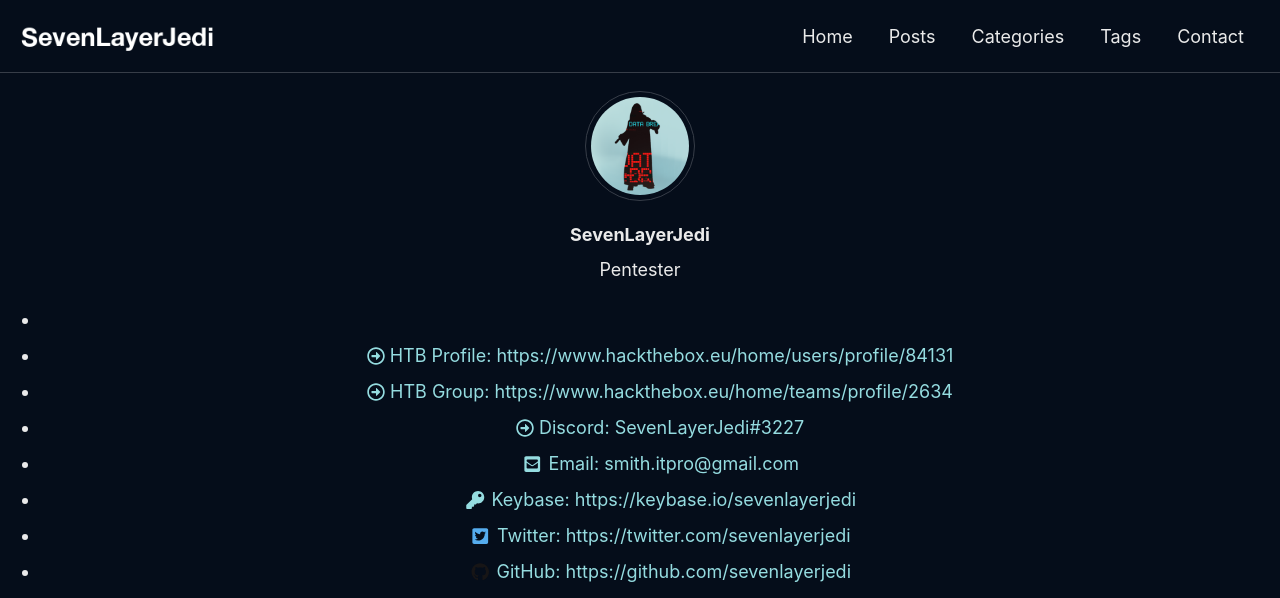
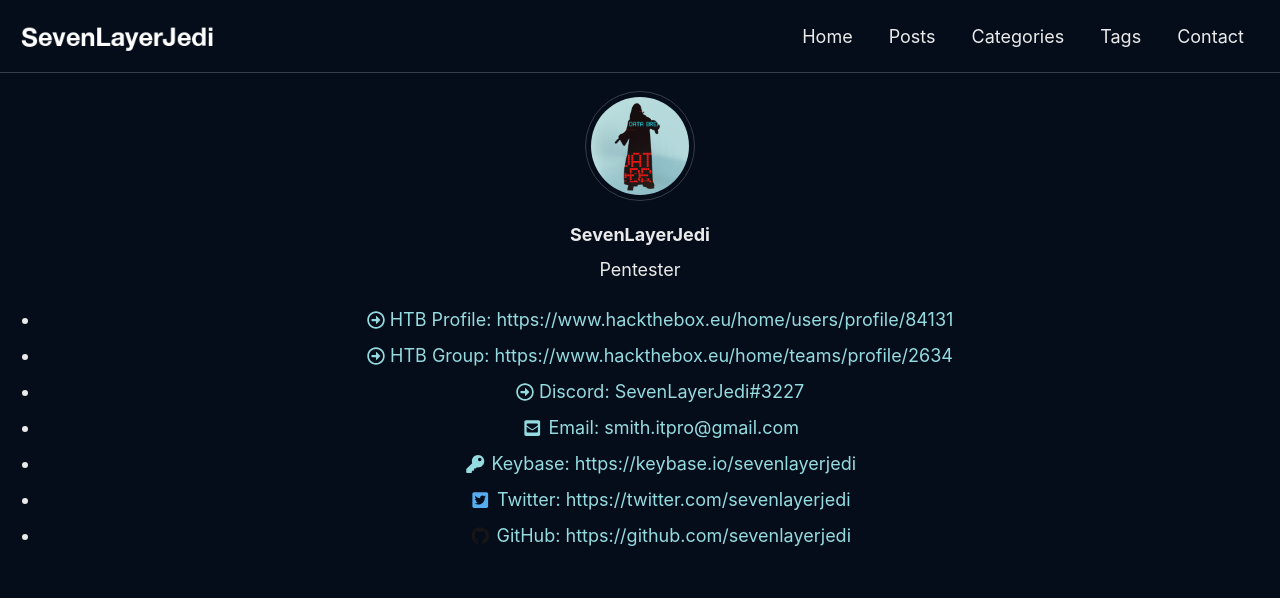
Before and after one commit to SevenLayerJedi/sevenlayerjedi.github.io, a Jekyll site: the page built from _pages/contact.md, in a window 1280 px wide. Shown: the top 598 px of the page. Built offline with Jekyll 4.4.1, drawn with Linux system fonts in a browser that asks for light colours; cached includes are drawn as plain includes; our own code applies the rules of GitHub Pages for plain Markdown files; a script that is not in the unit is left out; grey boxes are pictures that could not be loaded.

Commit message:
Updated Post Data

```diff
--- a/_pages/contact.md
+++ b/_pages/contact.md
@@ -13,6 +13,9 @@
   </p>
 </div>
 
+<div style="width:1024px; margin:auto;">
+    <script src="https://www.hackthebox.eu/badge/84131"></script>
+</div>
 
 
 <div id="wtf">
@@ -29,11 +32,6 @@
 <div id="About-Meeee">
   <p align="center">
     <ul class="social-icons" style="text-align: center;">
-      <li>
-        <a style="display: inline-block;" href="https://www.hackthebox.eu/home/users/profile/84131">
-          <script src="https://www.hackthebox.eu/badge/84131"></script>
-        </a>
-      </li>
 
        <li>
         <a href="https://www.hackthebox.eu/home/users/profile/84131" itemprop="sameAs" rel="nofollow noopener noreferrer">
```
